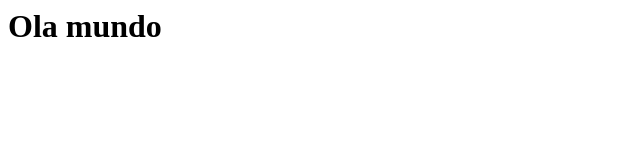
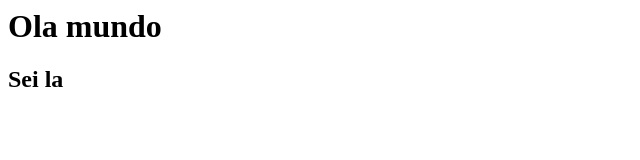
Before and after one commit to EliasFernandes02/Projeto-Soudev, a plain HTML site: page index.html in a window 1280 px wide. Shown: the full height of the page, 0-640 px from the left. Drawn offline with Linux system fonts and the light colour scheme.

Commit message:
Update index.html

```diff
--- a/index.html
+++ b/index.html
@@ -1 +1,2 @@
 <h1>Ola mundo</h1>
+<h2>Sei la</h2>
```
